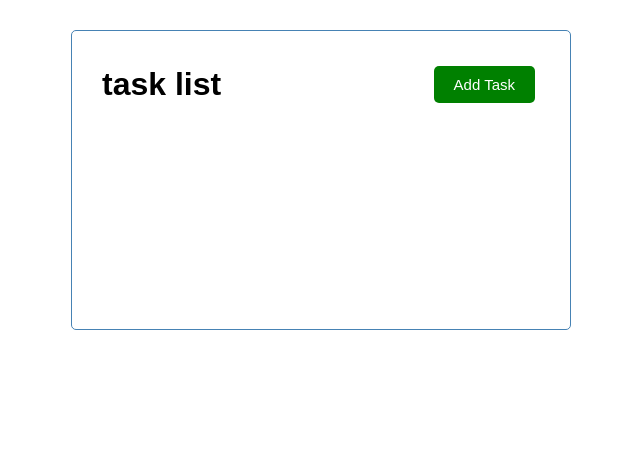
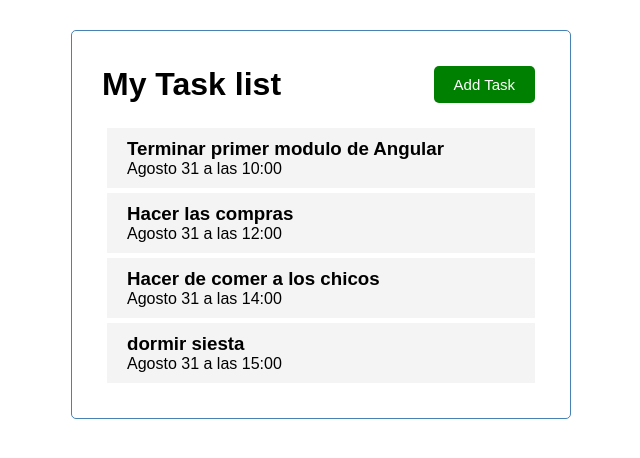
Before and after one commit to RaulHerrera22/Task-List, an Angular app: page / in a window 1280 px wide. Shown: the top 458 px of the page, without its empty margins (319-959 px from the left). Built offline with nearby package versions, Linux system fonts and the light colour scheme.

Commit message:
mi lista de item

```diff
--- a/src/app/app.component.html
+++ b/src/app/app.component.html
@@ -1,3 +1,4 @@
 <div class="container">
   <app-header></app-header>
+  <app-task></app-task>
 </div>
--- a/src/app/components/header/header.component.ts
+++ b/src/app/components/header/header.component.ts
@@ -7,7 +7,7 @@ import { Component, OnInit } from '@angular/core';
 })
 export class HeaderComponent implements OnInit {
 
-  title: string = 'task list';
+  title: string = 'My Task list';
   constructor() { }
 
   ngOnInit(): void {
--- /dev/null
+++ b/src/app/components/task-item/task-item.component.html
@@ -0,0 +1,4 @@
+<div class="task">
+    <h3>{{task.text}}</h3>
+    <p>{{task.day}}</p>
+</div>
--- /dev/null
+++ b/src/app/components/task-item/task-item.component.scss
@@ -0,0 +1,16 @@
+.task{
+      background-color: #f4f4f4;
+      margin: 5px;
+      padding: 10px 20px;
+      cursor: pointer;
+      }
+
+.task.reminder{
+    border-left: 5px solid green;
+}
+
+.task h3{
+    display: flex;
+    align-items: center;
+    justify-content: space-between;
+}
--- /dev/null
+++ b/src/app/components/task-item/task-item.component.ts
@@ -0,0 +1,17 @@
+import { Component, OnInit, Input } from '@angular/core';
+import { Task } from 'src/app/Task';
+import { TASKS } from 'src/app/mock-task';
+
+@Component({
+  selector: 'app-task-item',
+  templateUrl: './task-item.component.html',
+  styleUrls: ['./task-item.component.scss']
+})
+export class TaskItemComponent implements OnInit {
+  @Input() task: Task = TASKS[0]
+  constructor() { }
+
+  ngOnInit(): void {
+  }
+
+}
--- /dev/null
+++ b/src/app/components/task/task.component.html
@@ -0,0 +1,4 @@
+<app-task-item
+    *ngFor="let task of tasks"
+    [task] = "task">
+</app-task-item>
--- /dev/null
+++ b/src/app/components/task/task.component.ts
@@ -0,0 +1,18 @@
+import { Component, OnInit } from '@angular/core';
+import { Task } from 'src/app/Task';
+import { TASKS } from 'src/app/mock-task';
+
+@Component({
+  selector: 'app-task',
+  templateUrl: './task.component.html',
+  styleUrls: ['./task.component.scss']
+})
+export class TaskComponent implements OnInit {
+  tasks: Task[] = TASKS;
+
+  constructor() { }
+
+  ngOnInit(): void {
+  }
+
+}
```
Also changed, not shown: src/app/app.module.ts (+6 -2 lines), src/app/components/task/task.component.scss (added).
